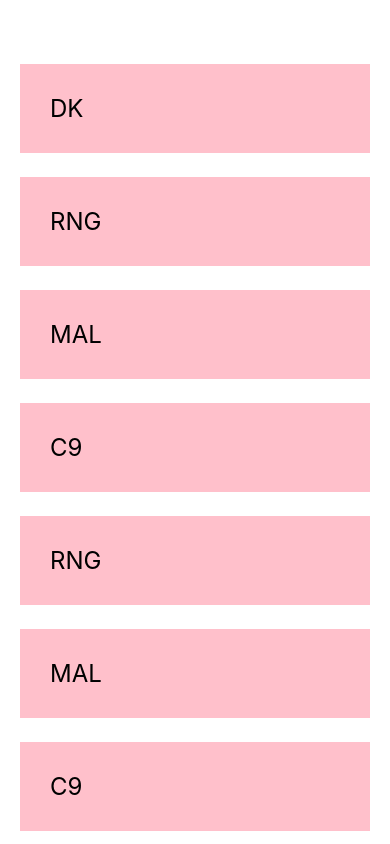
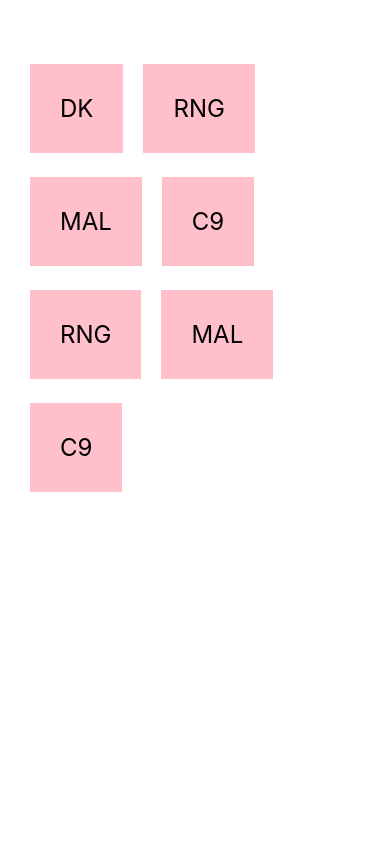
Before and after one commit to Cyjin-jani/myReactNativebasic, a React Native app: screen / in a window 390 px wide. Built offline with nearby package versions, Linux system fonts and the light colour scheme.

Commit message:
flatList & touchable component

```diff
--- a/App.js
+++ b/App.js
@@ -7,6 +7,8 @@ import {
   Button,
   TextInput,
   ScrollView,
+  FlatList,
+  TouchableOpacity,
 } from 'react-native';
 
 export default function App() {
@@ -27,6 +29,13 @@ export default function App() {
     setPerson({ name: 'maka', age: 50 });
   };
 
+  const pressHandler = (id) => {
+    console.log(id);
+    setPeople((prevPeople) => {
+      return prevPeople.filter((p) => p.key != id);
+    });
+  };
+
   return (
     <View style={styles.container}>
       <StatusBar style="auto" />
@@ -44,18 +53,31 @@ export default function App() {
           keyboardType="numeric"
           multiline
         />
-      </View> */}
-      {/* <View style={styles.buttonContainer}>
+      </View>
+      <View style={styles.buttonContainer}>
         <Button title="update Name" onPress={clickHandler} />
       </View> */}
       <View style={styles.containerBox}>
-        <ScrollView>
-          {people.map((person) => (
-            <View key={person.key}>
-              <Text style={styles.item}>{person.name}</Text>
-            </View>
-          ))}
-        </ScrollView>
+        {/* FlatList 를 이용한 리스트 보여주기 */}
+        {/* flatlist는 처음부터 전체 데이터 가져와서 렌더링 하는게 아니라, 화면에 보여지는 만큼만 가져와서 렌더링 한 뒤, 이후 스크롤을 하면 새로 데이터 그려줌 */}
+        {/* 단, data에 들어가는 객체 배열에는 key라는 property가 필요하다 (자동 키 맵핑) 혹은 구별자가 있다면, keyExtractor를 이용하여 key로 만들어 줄 수가 있다. */}
+        {/* <FlatList
+          keyExtractor={(item) => item.id}
+          data={people}
+          renderItem={({ item }) => (
+            <Text style={styles.item}>{item.name}</Text>
+          )}
+        /> */}
+        {/* grid 처럼 한 줄에 몇개의 칼럼을 보여줄지 나타내는 numColumns 프로퍼티 */}
+        <FlatList
+          numColumns={2}
+          data={people}
+          renderItem={({ item }) => (
+            <TouchableOpacity onPress={() => pressHandler(item.key)}>
+              <Text style={styles.item}>{item.name}</Text>
+            </TouchableOpacity>
+          )}
+        />
       </View>
     </View>
   );
@@ -99,5 +121,6 @@ const styles = StyleSheet.create({
     padding: 30,
     backgroundColor: 'pink',
     fontSize: 24,
+    marginHorizontal: 10,
   },
 });
```
